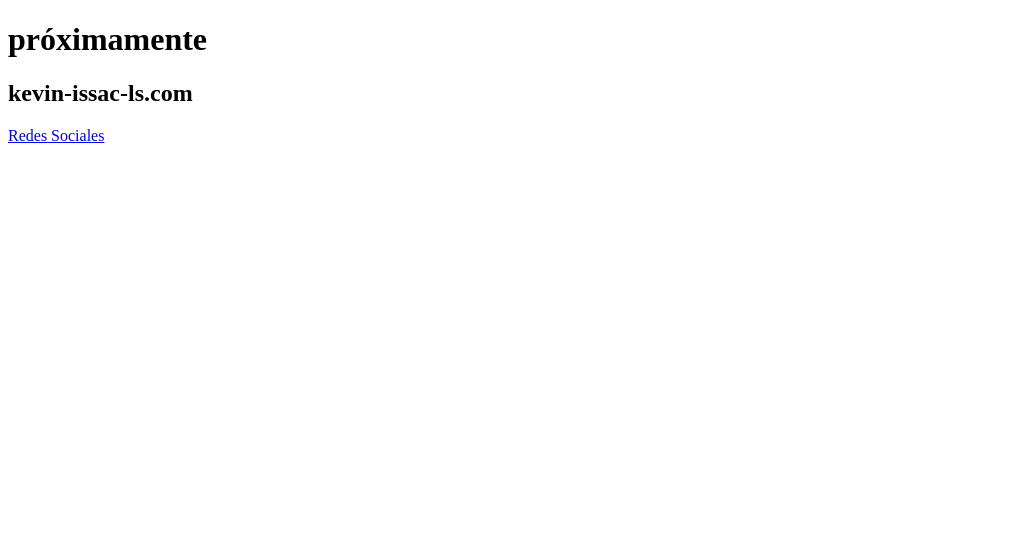
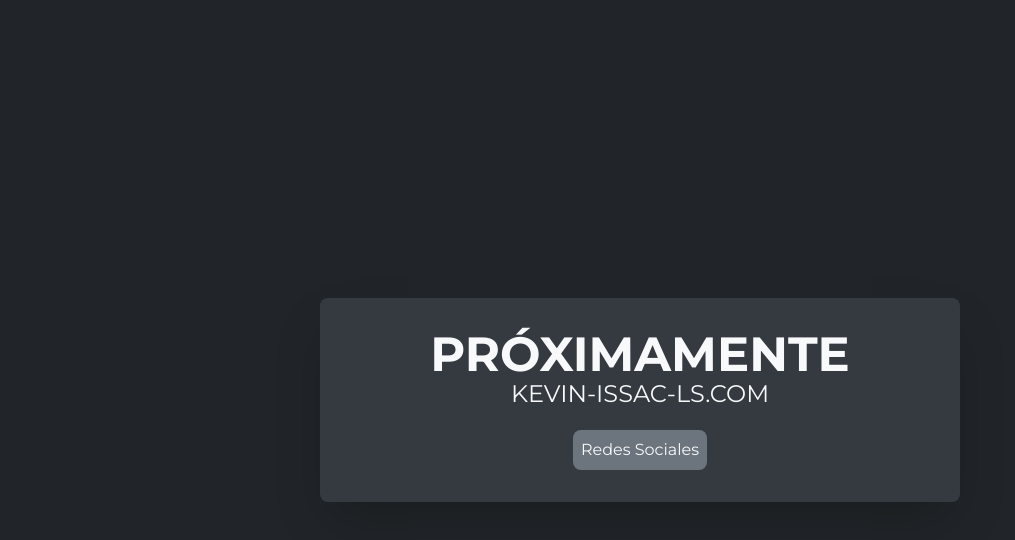
Before and after one commit to KevinIssacLS/Main, a plain HTML site: page index.html in a window 1280 px wide. Shown: the whole page, without its empty margins (0-1015 px from the left). Drawn offline with nearby package versions, Linux system fonts and the light colour scheme; the site is published under a folder, as on GitHub Pages, so addresses that start at the root find nothing.

Commit message:
Ruta a CSS
Se actualiza ruta de acceso al archivo CSS

```diff
--- a/index.html
+++ b/index.html
@@ -1,4 +1,4 @@
-<!DOCTYPE html><html lang="es"> <head><meta charset="UTF-8"><meta name="viewport" content="width=device-width"><!-- <link rel="icon" type="image/svg+xml" href="/favicon.svg" /> --><link rel="shortcut icon" href="https://cdn.kevin-issac-ls.com/images/favicon.png" type="image/x-icon"><title>Próximamente | Kevin Issac</title><link rel="stylesheet" href="/_astro/index.BP9Jh56r.css"></head> <body class="bg-[#212529]">  <div class="flex items-center justify-center min-h-screen"> <div class="p-8 bg-[#343a40] rounded-lg shadow-2xl text-[#F8F9FA] w-[90%] md:w-[50%]"> <h1 class="text-5xl font-bold text-center uppercase">
+<!DOCTYPE html><html lang="es"> <head><meta charset="UTF-8"><meta name="viewport" content="width=device-width"><!-- <link rel="icon" type="image/svg+xml" href="/favicon.svg" /> --><link rel="shortcut icon" href="https://cdn.kevin-issac-ls.com/images/favicon.png" type="image/x-icon"><title>Próximamente | Kevin Issac</title><link rel="stylesheet" href="./_astro/index.BP9Jh56r.css"></head> <body class="bg-[#212529]">  <div class="flex items-center justify-center min-h-screen"> <div class="p-8 bg-[#343a40] rounded-lg shadow-2xl text-[#F8F9FA] w-[90%] md:w-[50%]"> <h1 class="text-5xl font-bold text-center uppercase">
 próximamente
 </h1> <h2 class="text-2xl text-center uppercase">
 kevin-issac-ls.com
```
